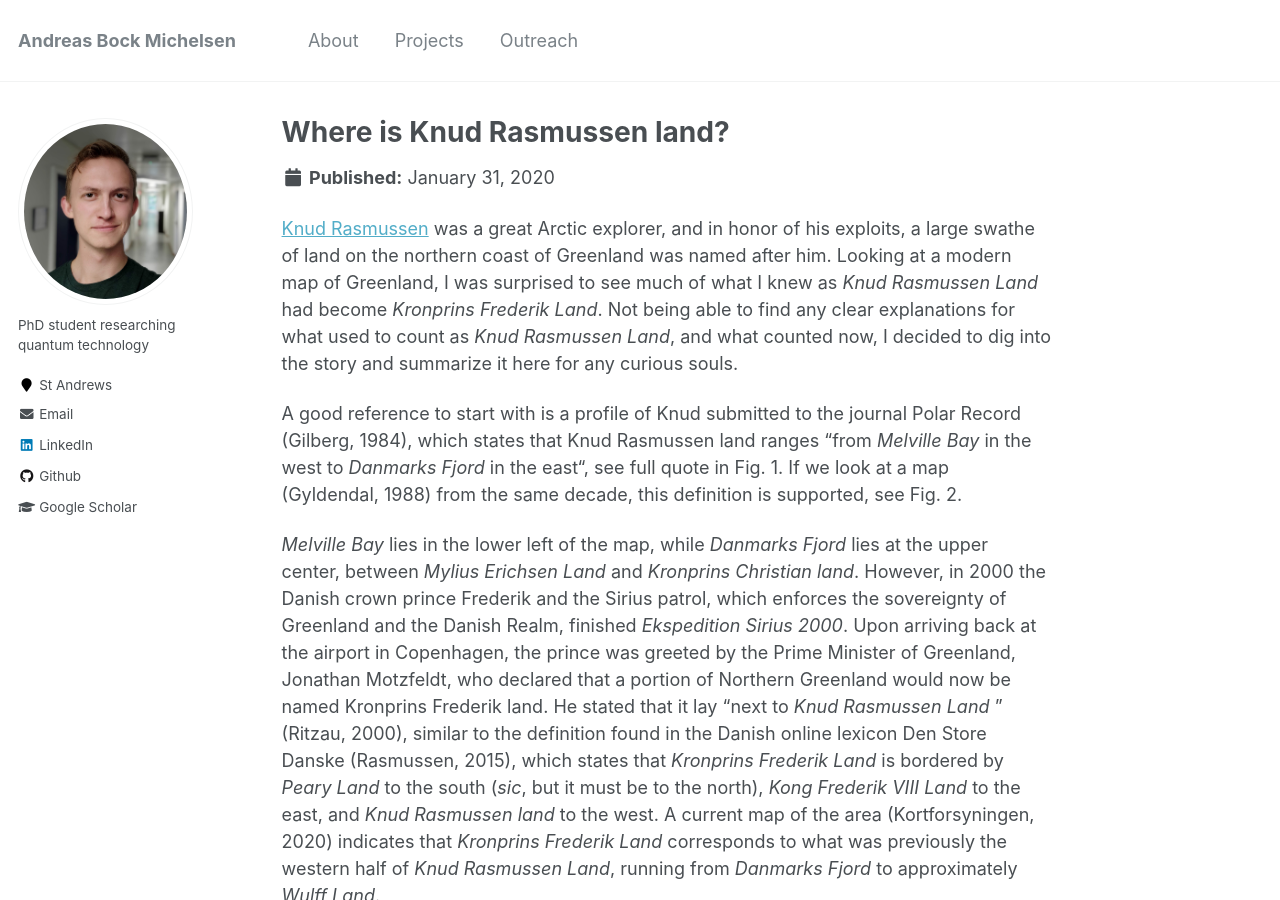
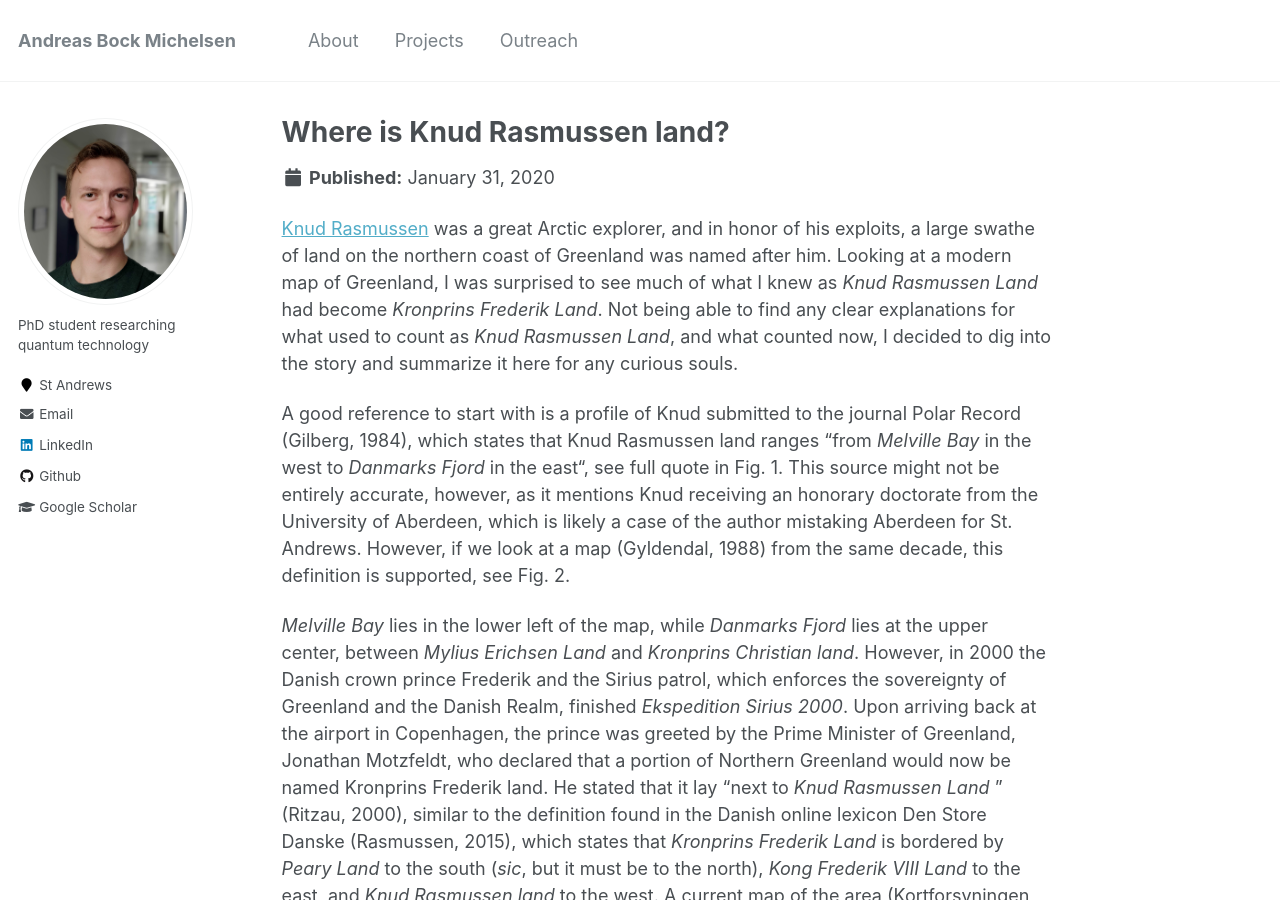
Before and after one commit to AndBM/andbm.github.io, a Jekyll site: the page built from _projects/knud-rasmussen-land.md, in a window 1280 px wide and 900 px high. Built offline with Jekyll 4.4.1, drawn with Linux system fonts in a browser that asks for light colours.

Commit message:
Fixed picture links and commented on Aberdeen

```diff
--- a/_projects/knud-rasmussen-land.md
+++ b/_projects/knud-rasmussen-land.md
@@ -8,22 +8,22 @@
 
 [Knud Rasmussen](en.wikipedia.org/wiki/Knud_Rasmussen) was a great Arctic explorer, and in honor of his exploits, a large swathe of land on the northern coast of Greenland was named after him. Looking at a modern map of Greenland, I was surprised to see much of what I knew as _Knud Rasmussen Land_ had become _Kronprins Frederik Land_. Not being able to find any clear explanations for what used to count as _Knud Rasmussen Land_, and what counted now, I decided to dig into the story and summarize it here for any curious souls.
 
-A good reference to start with is a profile of Knud submitted to the journal Polar Record (Gilberg, 1984), which states that Knud Rasmussen land ranges “from _Melville Bay_ in the west to _Danmarks Fjord_ in the east“, see full quote in Fig. 1. If we look at a map (Gyldendal, 1988) from the same decade, this definition is supported, see Fig. 2.
+A good reference to start with is a profile of Knud submitted to the journal Polar Record (Gilberg, 1984), which states that Knud Rasmussen land ranges “from _Melville Bay_ in the west to _Danmarks Fjord_ in the east“, see full quote in Fig. 1. This source might not be entirely accurate, however, as it mentions Knud receiving an honorary doctorate from the University of Aberdeen, which is likely a case of the author mistaking Aberdeen for St. Andrews. However, if we look at a map (Gyldendal, 1988) from the same decade, this definition is supported, see Fig. 2.
 
 _Melville Bay_ lies in the lower left of the map, while _Danmarks Fjord_ lies at the upper center, between _Mylius Erichsen Land_ and _Kronprins Christian land_.
 However, in 2000 the Danish crown prince Frederik and the Sirius patrol, which enforces the sovereignty of Greenland and the Danish Realm, finished _Ekspedition Sirius 2000_. Upon arriving back at the airport in Copenhagen, the prince was greeted by the Prime Minister of Greenland, Jonathan Motzfeldt, who declared that a portion of Northern Greenland would now be named Kronprins Frederik land. He stated that it lay “next to _Knud Rasmussen Land_ ” (Ritzau, 2000), similar to the definition found in the Danish online lexicon Den Store Danske (Rasmussen, 2015), which states that _Kronprins Frederik Land_ is bordered by _Peary Land_ to the south (_sic_, but it must be to the north), _Kong Frederik VIII Land_ to the east, and _Knud Rasmussen land_ to the west. A current map of the area (Kortforsyningen, 2020) indicates that _Kronprins Frederik Land_ corresponds to what was previously the western half of _Knud Rasmussen Land_, running from _Danmarks Fjord_ to approximately _Wulff Land_.
 
 So where is _Knud Rasmussen Land_? It would appear that it used to stretch from _Melville Bay_ in the west to _Danmarks Fjord_ in the east, but was reduced by half in 2000 to end at _Wulff Land_ in the east.
 
-![Figure 1: A reference on Knud Rasmussen land from 1984.](../images/knud-rasmussen/original-reference.PNG)
+![Figure 1: A reference on Knud Rasmussen land from 1984.](https://github.com/AndBM/andbm.github.io/blob/master/images/knud-rasmussen/original-reference.PNG?raw=true)
 
 Figure 1: A reference on Knud Rasmussen land from 1984 (Gilberg, 1984).
 
-![Figure 2: Map of Greenland from 1988, showing Knud Rasmussen land, Melville bay and Danmark Fjord.](../images/knud-rasmussen/map-1988-crop.jpg)
+![Figure 2: Map of Greenland from 1988, showing Knud Rasmussen land, Melville bay and Danmark Fjord.](https://github.com/AndBM/andbm.github.io/blob/master/images/knud-rasmussen/map-1988-crop.jpg?raw=true)
 
 Figure 2: Map of Greenland from 1988, showing Knud Rasmussen land, Melville bay (Melville bugt) and Danmark Fjord (Gyldendal, 1988).
 
-![Figure 3: Current map of Greenland, indicating the border between Knud Rasmussen Land and Kronprins Frederik Land to be near Wulff land.](../images/knud-rasmussen/map-2020.PNG)
+![Figure 3: Current map of Greenland, indicating the border between Knud Rasmussen Land and Kronprins Frederik Land to be near Wulff land.](https://github.com/AndBM/andbm.github.io/blob/master/images/knud-rasmussen/map-2020.PNG?raw=true)
 
 Figure 3: Current map of Greenland, indicating the border between Knud Rasmussen Land and Kronprins Frederik Land to be near Wulff land (Kortforsyningen, 2020).
 
```
